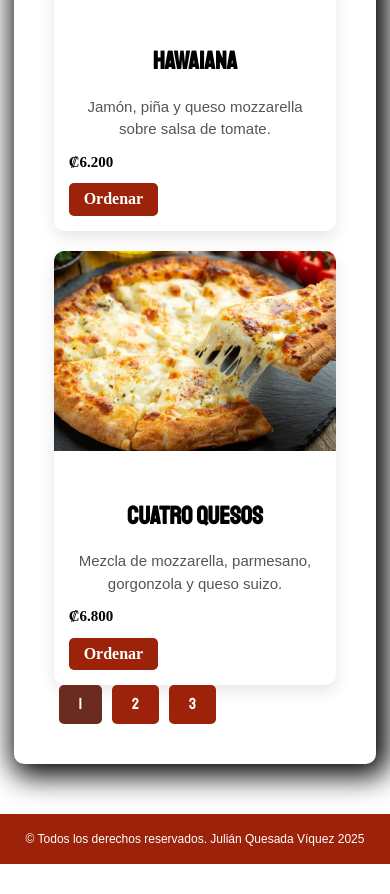
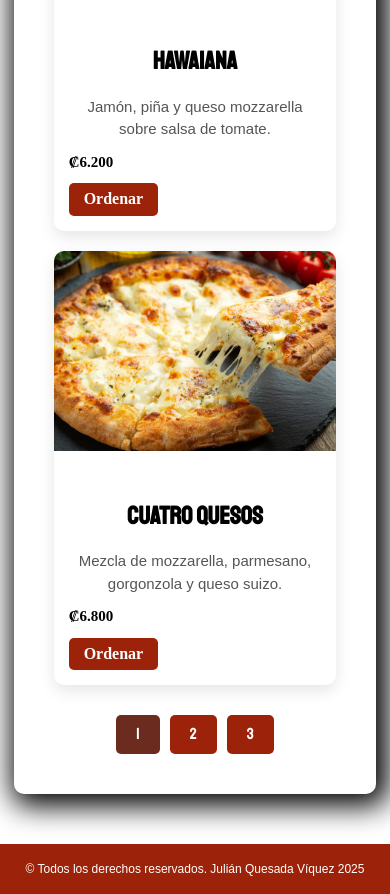
Before and after one commit to Fr4nc1sCR/Front-End-Store, a plain HTML site: page paginas/cartelera.html in a window 390 px wide. Shown: the part 1590-2484 px from the top of the page. Before the commit the page ends 2454 px from the top, so only its background shows below. Drawn offline with Linux system fonts and the light colour scheme.

Commit message:
Ahora si xd

```diff
--- a/css/cartelera.css
+++ b/css/cartelera.css
@@ -518,7 +518,10 @@ h3 {
     /* Main Content */
 
     .paginacion{
-        margin: 0 auto;
+        display: flex;
+        align-items: center;
+        justify-content: center;
+        margin-top: 3rem;
     }
 
     /* Footer */
```
Also changed, not shown: paginas/cartelera.html (+1 -1 lines).
